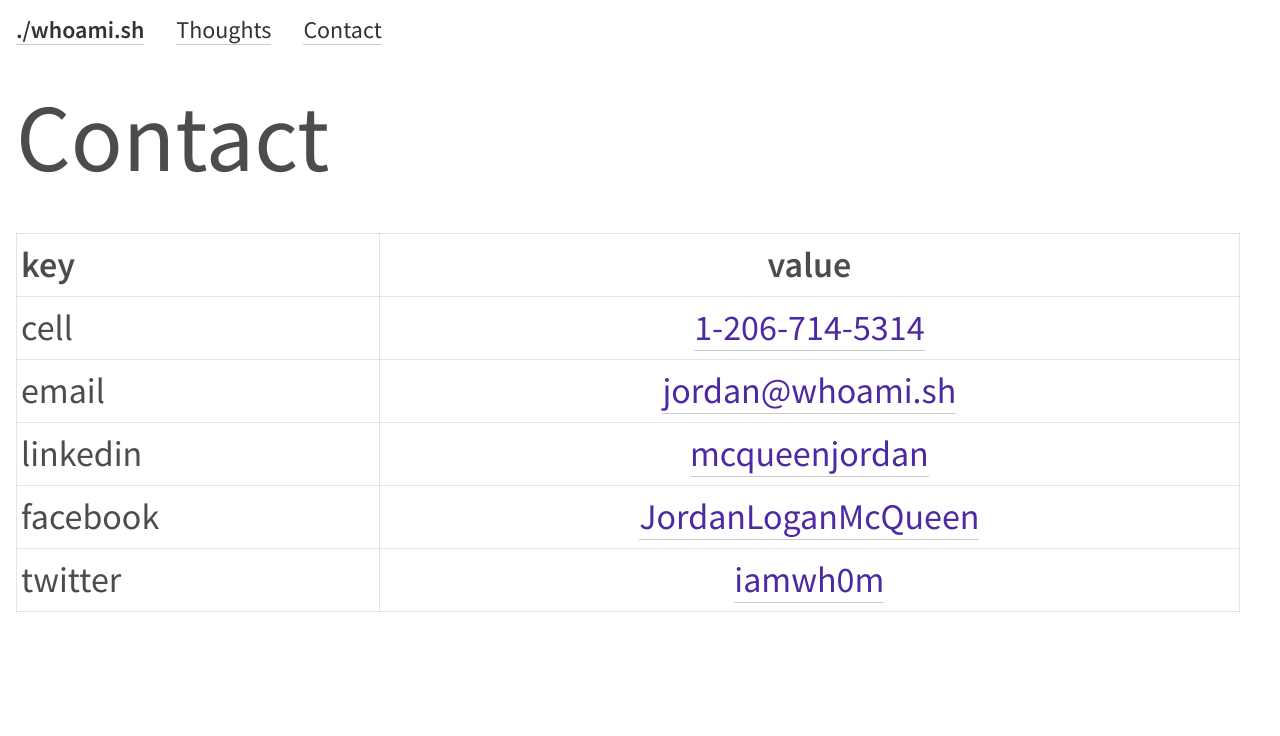
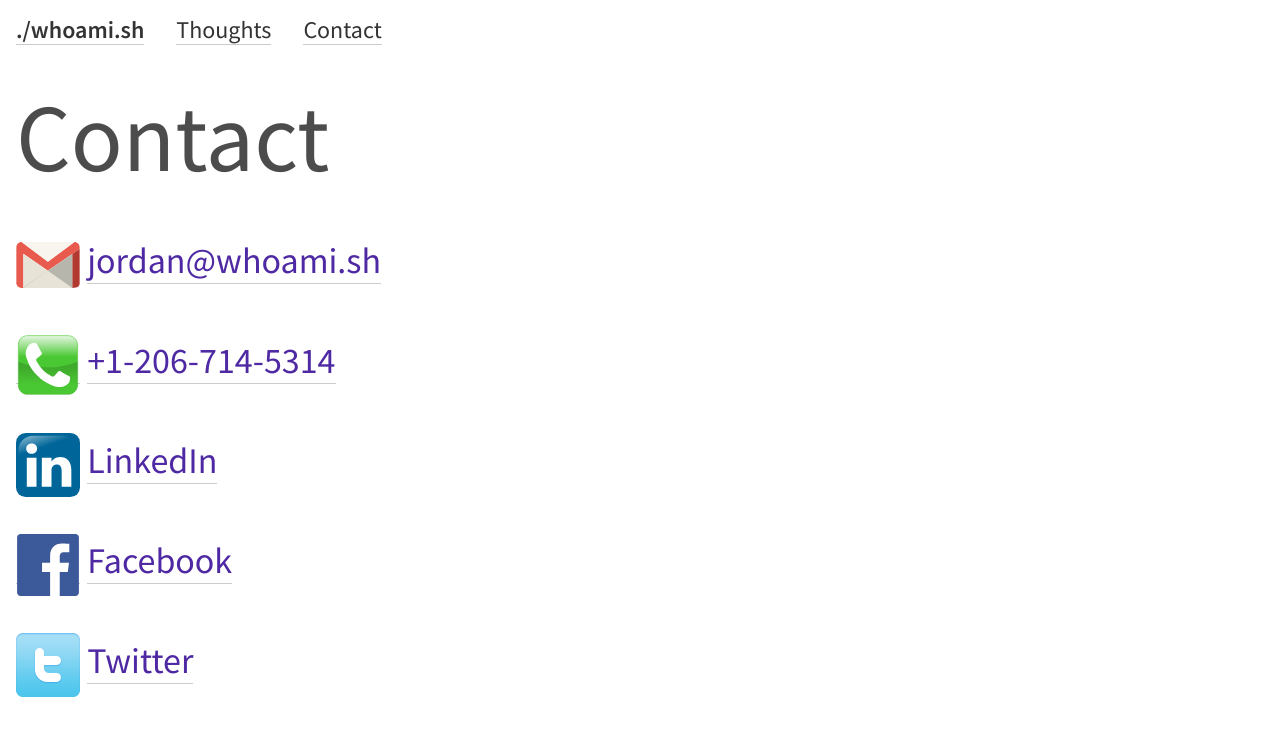
Before and after one commit to mcqueenjordan/mcqueenjordan.github.io, a Jekyll site: the page built from contact.md, in a window 1280 px wide. Shown: the top 736 px of the page. Built offline with Jekyll 4.4.1, drawn with Linux system fonts in a browser that asks for light colours.

Commit message:
Revamp contact page w/ logos

```diff
--- a/contact.md
+++ b/contact.md
@@ -3,14 +3,15 @@ layout: thought
 title: Contact
 ---
 
-| key           | value                      |
-| ------------- |:--------------------------:|
-| cell          | [1-206-714-5314][phone]    |
-| email         | [jordan@whoami.sh][email]      |
-| linkedin      | [mcqueenjordan][linkedin]  |
-| facebook      | [JordanLoganMcQueen][fb]   |
-| twitter       | [iamwh0m][twitter]         |
+[<img style="vertical-align:middle" alt="email" src="/assets/images/email.svg" width="64" height="64"/>][email] [jordan@whoami.sh][email]
 
+[<img style="vertical-align:middle" alt="Cell Phone" src="/assets/images/phone.svg" width="64" height="64"/>][phone] [+1-206-714-5314][phone]
+
+[<img style="vertical-align:middle" alt="LinkedIn" src="/assets/images/Linkedin.svg" width="64" height="64"/>][linkedin] [LinkedIn][linkedin]
+
+[<img style="vertical-align:middle" alt="Facebook" src="/assets/images/fb.svg" width="64" height="64"/>][fb] [Facebook][fb]
+
+[<img style="vertical-align:middle" alt="Twitter" src="/assets/images/twitter.png" width="64" height="64"/>][twitter] [Twitter][twitter]
 
 [phone]: tel:12067145314
 [email]: mailto:dojo3@uw.edu
```
